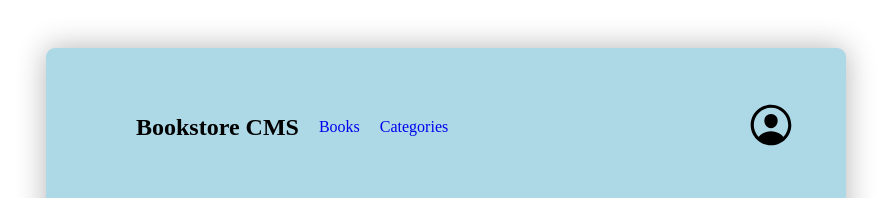
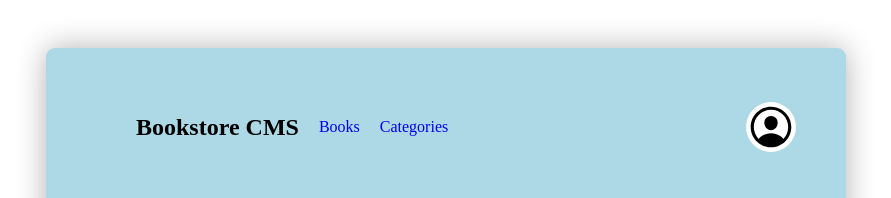
Before and after one commit to Alibaba2023/book-store, a React (Create React App) app: page / in a window 1280 px wide. Shown: the top 198 px of the page, without its empty margins (194-1085 px from the left). Built offline with nearby package versions, Linux system fonts and the light colour scheme.

Commit message:
Style added to logo

```diff
--- a/src/App.css
+++ b/src/App.css
@@ -15,6 +15,9 @@
 
 .logo {
   width: 50px;
+  height: 50px;
+  background-color: white;
+  border-radius: 50%;
 }
 
 .header {
```
